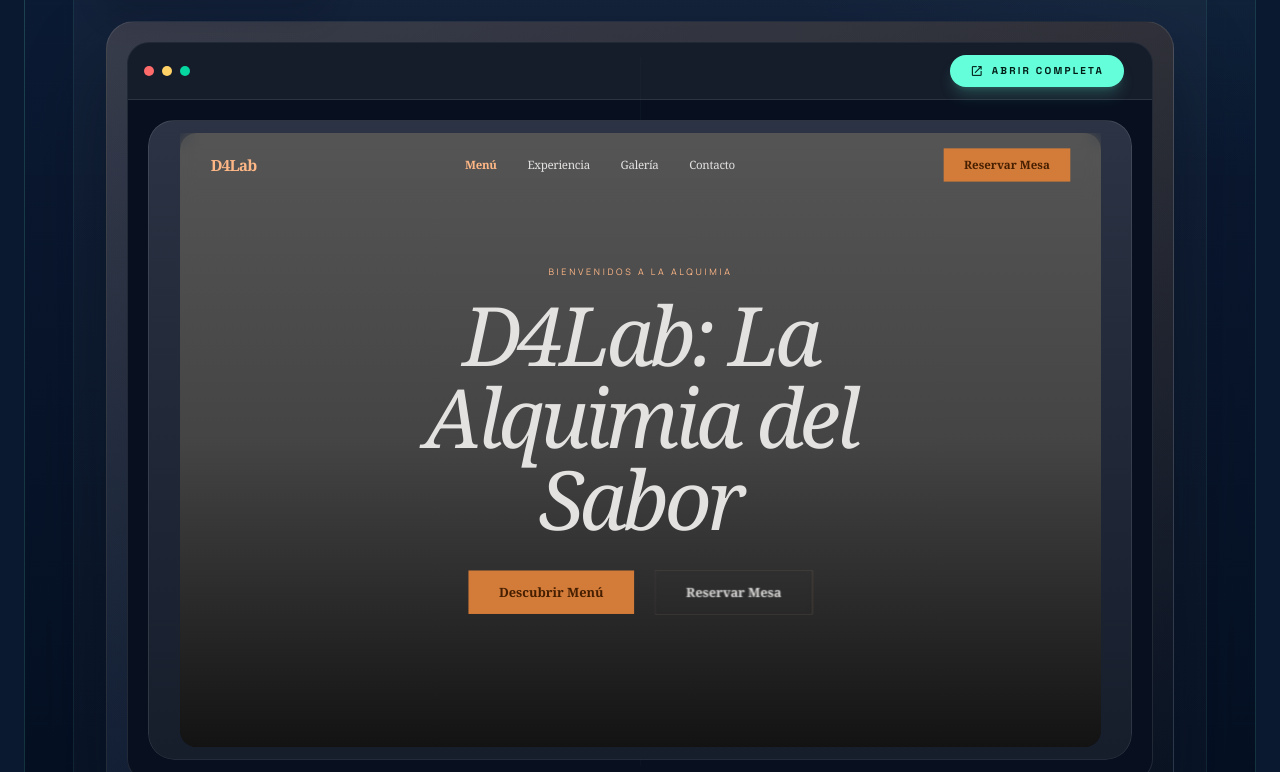
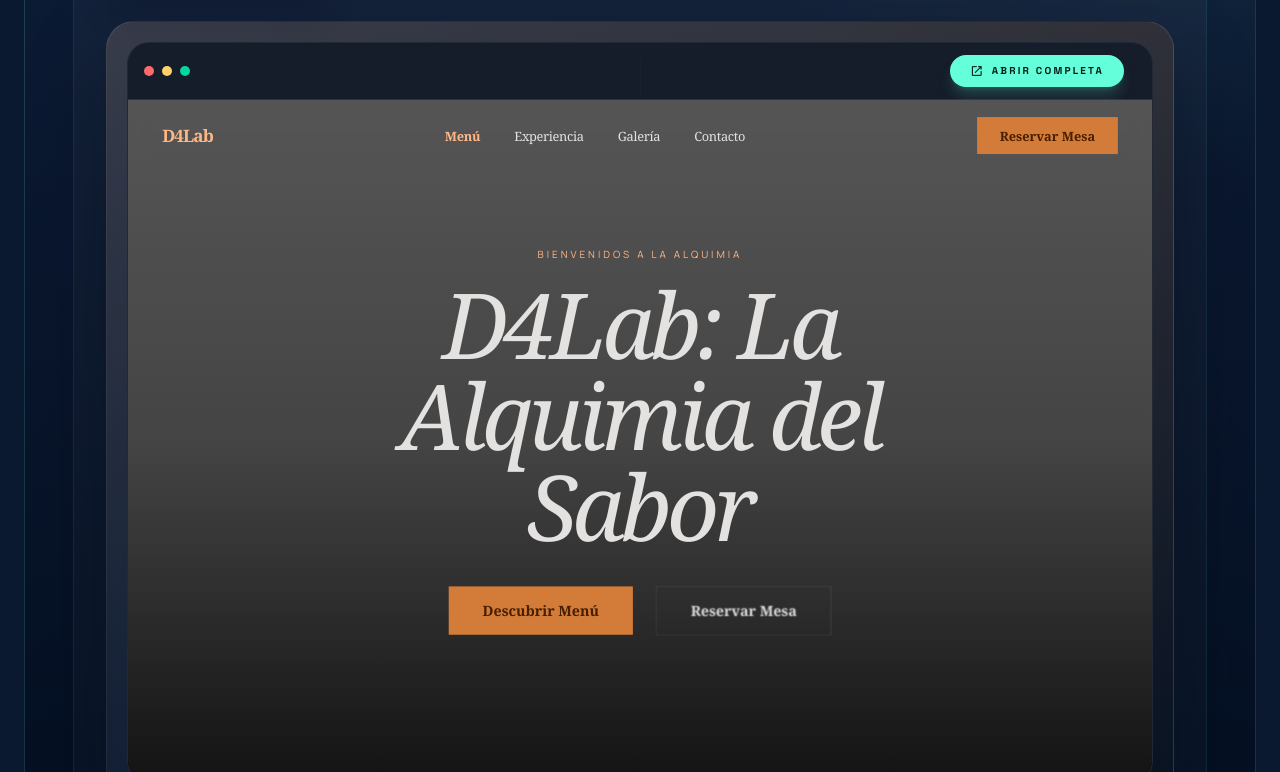
Before and after one commit to ececs/d4lab-web, a website: page maquetas.html in a window 1280 px wide. Shown: the part 1168-1940 px from the top of the page. Drawn offline with nearby package versions, Linux system fonts and the light colour scheme.

Commit message:
fix: eliminar marco interior del iframe desktop en maquetas

```diff
--- a/maquetas.html
+++ b/maquetas.html
@@ -195,6 +195,23 @@
   }
   .book-page [data-mockup-badge] {
     display: none;
+  }
+  /* Quitar marco interior en desktop: eliminar padding del div envoltorio y borde del embed */
+  .book-page > div:last-child {
+    padding: 0 !important;
+  }
+  .book-page .mockup-embed.desktop {
+    border: 0 !important;
+    padding: 0 !important;
+    height: auto !important;
+    aspect-ratio: 1440 / 960;
+    border-radius: 0 0 22px 22px;
+    background: none;
+    box-shadow: none;
+    clip-path: none;
+  }
+  .book-page .mockup-embed.desktop iframe {
+    border-radius: 0 0 22px 22px;
   }
   .book-page > div:first-child > :last-child {
     display: none !important;
```
